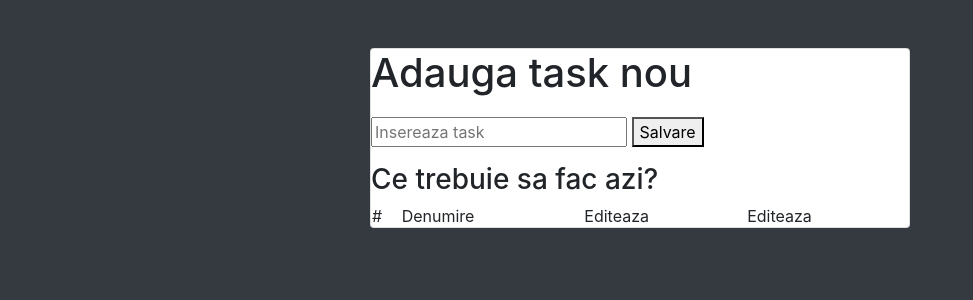
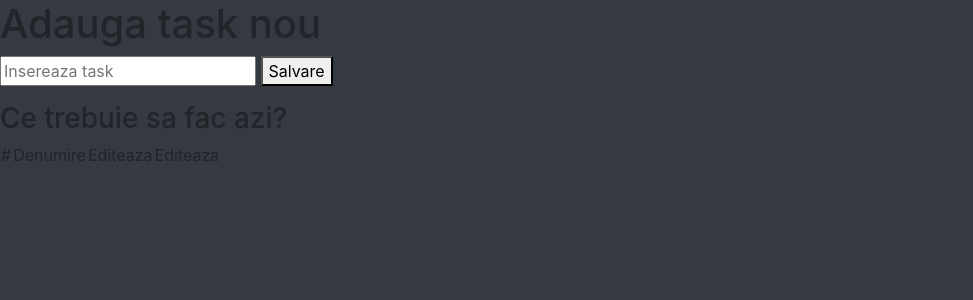
Before and after one commit to PetricaVlad/Tema3, a PHP site: page / in a window 1280 px wide. Shown: the top 300 px of the page, without its empty margins (0-973 px from the left). Run offline with PHP 8.4, Linux system fonts and the light colour scheme; data that the repository does not hold is empty.

Commit message:
Update index.php

```diff
--- a/index.php
+++ b/index.php
@@ -11,22 +11,12 @@ $result=mysqli_query($con,$query);
 <link rel="stylesheet" a href="bootstrap.css">
 </head>
 <body class="bg-dark">
-<div class="container">
-<div class="row">
-<div class="col-lg-6 m-auto">
-<div class="card mt-5">
-<div class="card-title">
 <h1 text-black text-center py-3">Adauga task nou</h1>
-</div>
-<div>
 <form action="server.php" method="POST">
 <input type="text" placeholder="Insereaza task" name="action">
 <button name="submit">Salvare</button>
 </form>
-</div>
-<div>
 <h3 text-black text-center py-3">Ce trebuie sa fac azi?</h3>
-</div>
 <table>
 <tr>
 <td>#</td>
@@ -50,9 +40,5 @@ $name=$row['nume'];
 }
 ?>
 </table>
-</div>
-</div>
-</div>
-</div>
 </body>
 </html>
```
